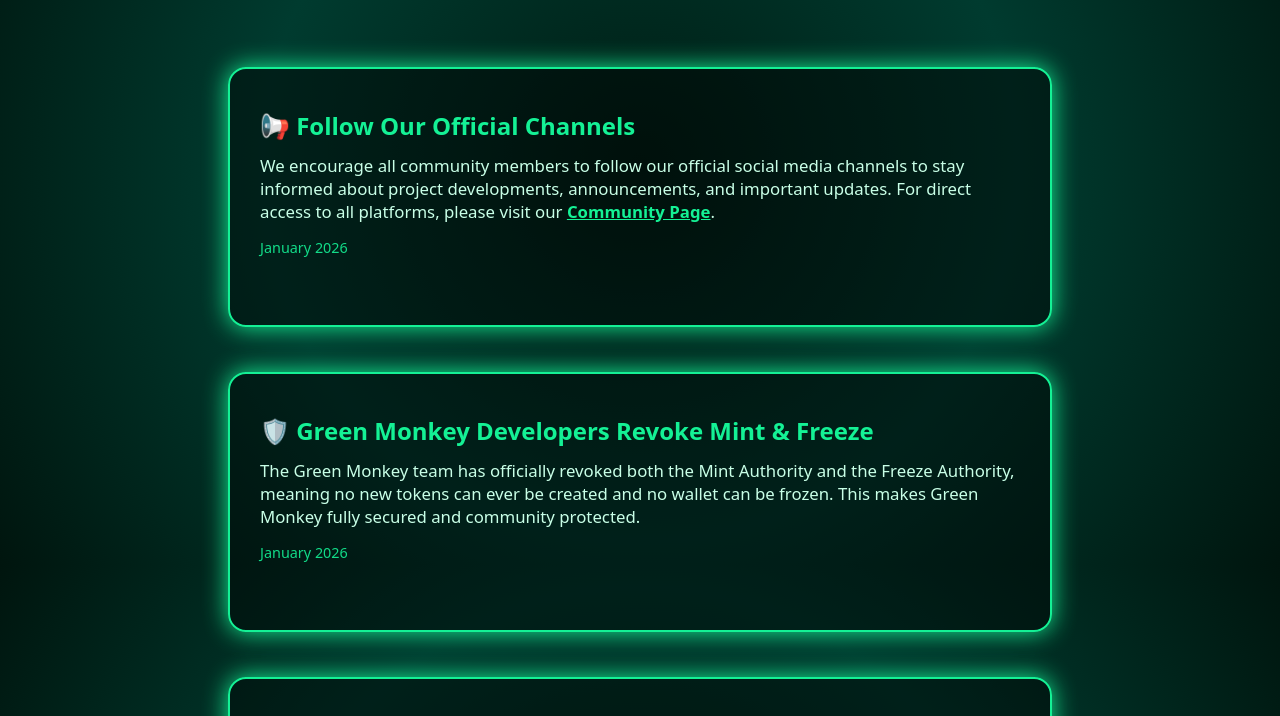
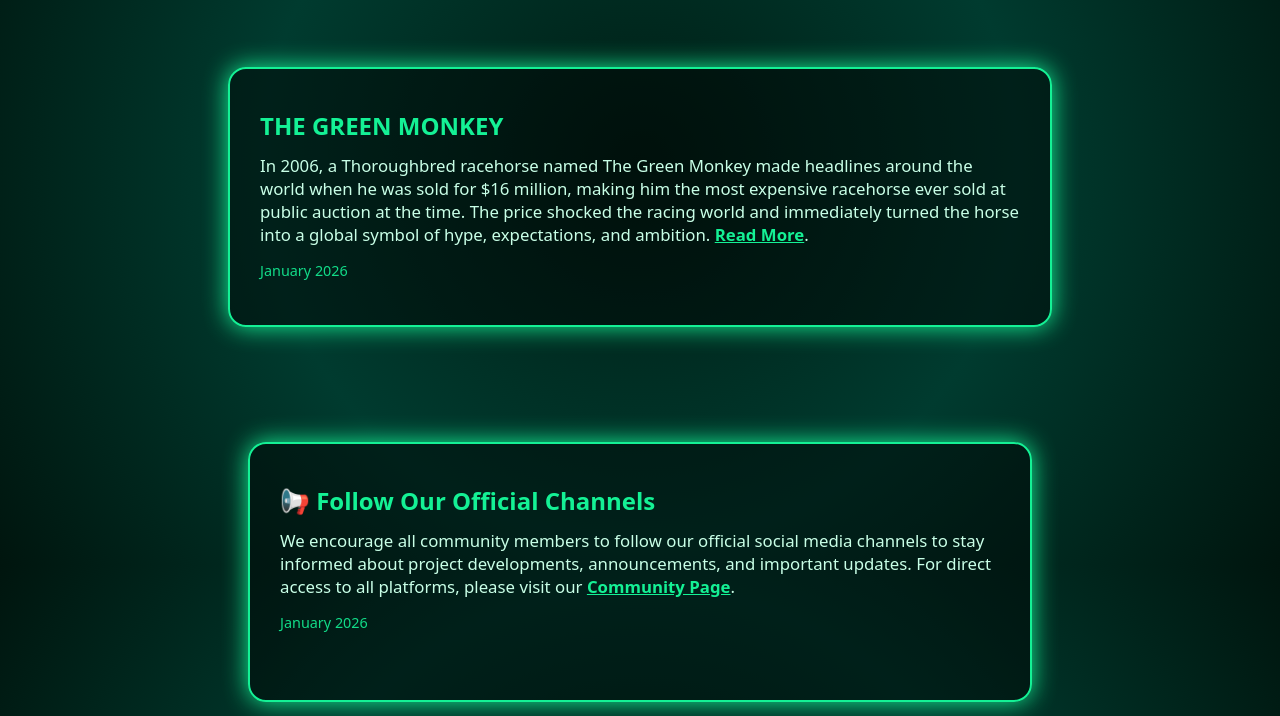
Before and after one commit to greenmonkey14/GreenMonkey, a plain HTML site: page news.html in a window 1280 px wide. Shown: the part 235-951 px from the top of the page. Drawn offline with Linux system fonts and the light colour scheme.

Commit message:
modified:   chart.html 	modified:   news.html

```diff
--- a/news.html
+++ b/news.html
@@ -58,6 +58,18 @@
 
     <div class="news-grid" id="news-container">
       <div class="news-box">
+        <h2 class="news-title">THE GREEN MONKEY</h2>
+        <p class="news-text">
+           In 2006, a Thoroughbred racehorse named The Green Monkey made headlines around the world when he was sold for $16 million,
+           making him the most expensive racehorse ever sold at public auction at the time. The price shocked the racing world and
+           immediately turned the horse into a global symbol of hype, expectations, and ambition.
+          <a href="https://en.wikipedia.org/wiki/The_Green_Monkey" class="news-link">Read More</a>.
+        </p>
+        <p class="news-date"> January 2026</p>
+      </div>
+
+    <div class="news-grid" id="news-container">
+      <div class="news-box">
         <h2 class="news-title">📢 Follow Our Official Channels</h2>
         <p class="news-text">
           We encourage all community members to follow our official social media channels to stay
```
Also changed, not shown: chart.html (+1 -1 lines).
